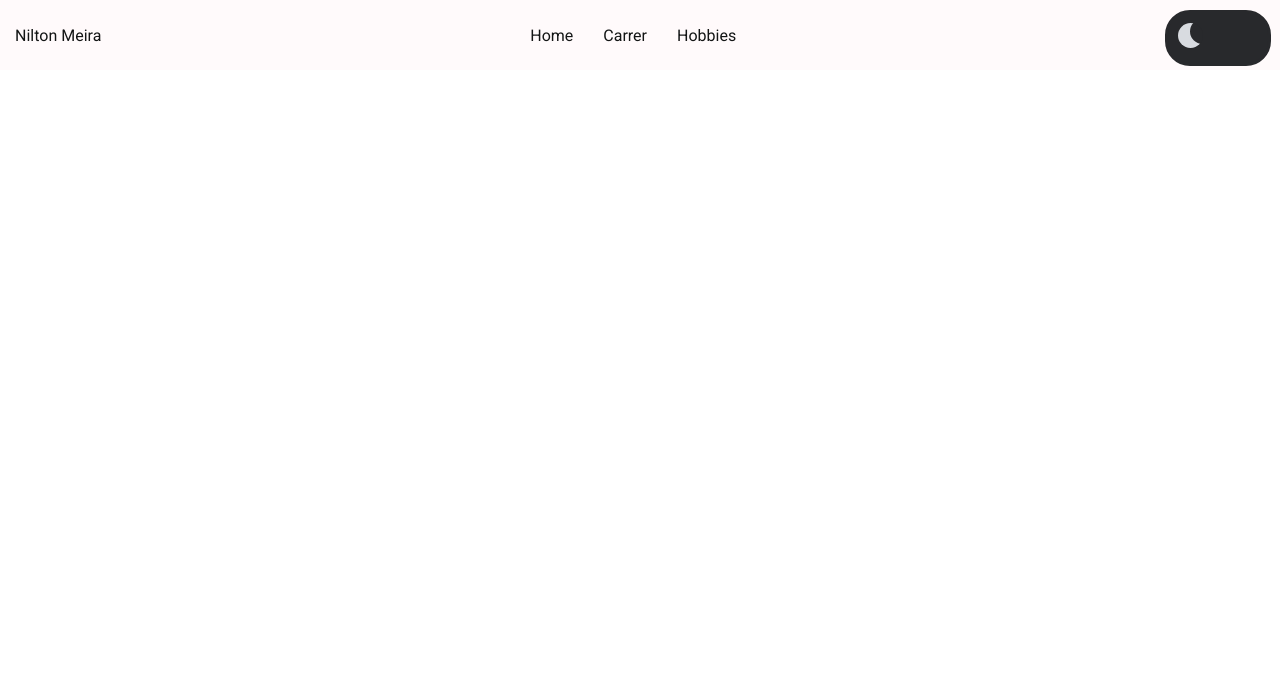
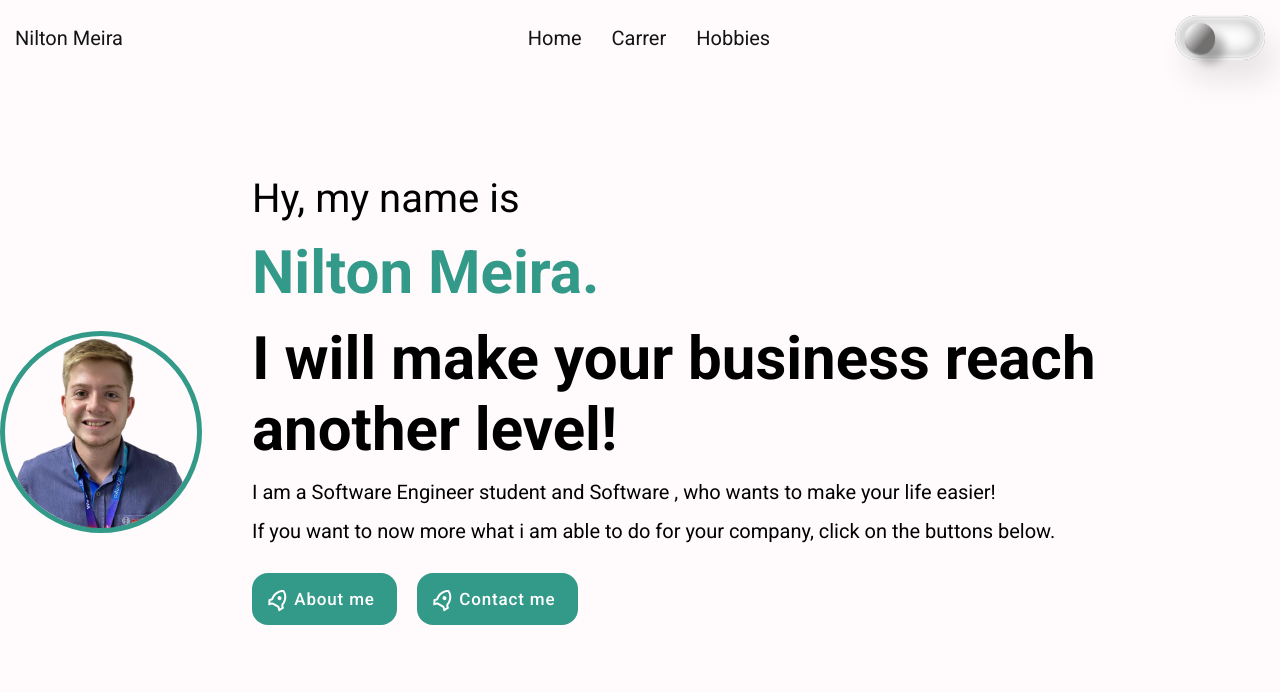
Before and after one commit to NiltonMeira/Portfolio, a plain HTML site: page index.html in a window 1280 px wide. Drawn offline with Linux system fonts and the light colour scheme.

Commit message:
Desenvolvendo pagina incial

```diff
--- a/index.html
+++ b/index.html
@@ -8,13 +8,17 @@
 
     <link rel="preconnect" href="https://fonts.googleapis.com">
     <link rel="preconnect" href="https://fonts.gstatic.com" crossorigin>
-    <link href="https://fonts.googleapis.com/css2?family=Roboto:ital,wght@0,100;0,300;0,400;0,500;0,700;0,900;1,100;1,300;1,400;1,500;1,700;1,900&display=swap" rel="stylesheet">
+    <link
+        href="https://fonts.googleapis.com/css2?family=Roboto:ital,wght@0,100;0,300;0,400;0,500;0,700;0,900;1,100;1,300;1,400;1,500;1,700;1,900&display=swap"
+        rel="stylesheet">
 
 
     <link rel="stylesheet" href="./src/css/index/index_header.css">
     <link rel="stylesheet" href="./src/css/index/index_main.css">
     <link rel="stylesheet" href="./src/css/index/index_footer.css">
     <link rel="stylesheet" href="./src/css/bootstrap/day_night.css">
+    <link rel="stylesheet" href="./src/css/bootstrap/rocket button.css">
+
 
     <script src="./src/js/script.js"></script>
 </head>
@@ -23,7 +27,7 @@
 
     <header>
         <nav class="navbar">
-            <div class="container">
+            <div class="containerMain">
                 <a href="#" class="tittle">Nilton Meira</a>
 
 
@@ -42,15 +46,59 @@
                 </div>
 
 
-                <div class="toggle-switch">
-                    <label class="switch-label">
-                      <input type="checkbox" class="checkbox">
-                      <span class="slider"></span>
+                <div class="container">
+                    <input id="checkbox" name="checkbox" type="checkbox">
+                    <label class="label" for="checkbox">
                     </label>
-                  </div>
+
+                </div>
             </div>
         </nav>
     </header>
+    <main>
+        <article class="container_main">
+            <img src="./src/img/me.png" alt="" class="me">
+            <div class="introduction">
+                <p>Hy, my name is</p>
+                <h1 class="name">Nilton Meira.</h1>
+                <h1>I will make your business reach another level!</h1>
+                <p class="description_text">I am a Software Engineer student and Software , who wants to make your life easier!</p>
+                <P class="description_text">If you want to now more what i am able to do for your company, click on the buttons below.</P>
+                <div class="container_buttons">
+                    <button>
+                        <svg
+                          height="24"
+                          width="24"
+                          viewBox="0 0 24 24"
+                          xmlns="http://www.w3.org/2000/svg"
+                        >
+                          <path d="M0 0h24v24H0z" fill="none"></path>
+                          <path
+                            d="M5 13c0-5.088 2.903-9.436 7-11.182C16.097 3.564 19 7.912 19 13c0 .823-.076 1.626-.22 2.403l1.94 1.832a.5.5 0 0 1 .095.603l-2.495 4.575a.5.5 0 0 1-.793.114l-2.234-2.234a1 1 0 0 0-.707-.293H9.414a1 1 0 0 0-.707.293l-2.234 2.234a.5.5 0 0 1-.793-.114l-2.495-4.575a.5.5 0 0 1 .095-.603l1.94-1.832C5.077 14.626 5 13.823 5 13zm1.476 6.696l.817-.817A3 3 0 0 1 9.414 18h5.172a3 3 0 0 1 2.121.879l.817.817.982-1.8-1.1-1.04a2 2 0 0 1-.593-1.82c.124-.664.187-1.345.187-2.036 0-3.87-1.995-7.3-5-8.96C8.995 5.7 7 9.13 7 13c0 .691.063 1.372.187 2.037a2 2 0 0 1-.593 1.82l-1.1 1.039.982 1.8zM12 13a2 2 0 1 1 0-4 2 2 0 0 1 0 4z"
+                            fill="currentColor"
+                          ></path>
+                        </svg>
+                        <span>About me</span>
+                      </button>
+                      <button>
+                        <svg
+                          height="24"
+                          width="24"
+                          viewBox="0 0 24 24"
+                          xmlns="http://www.w3.org/2000/svg"
+                        >
+                          <path d="M0 0h24v24H0z" fill="none"></path>
+                          <path
+                            d="M5 13c0-5.088 2.903-9.436 7-11.182C16.097 3.564 19 7.912 19 13c0 .823-.076 1.626-.22 2.403l1.94 1.832a.5.5 0 0 1 .095.603l-2.495 4.575a.5.5 0 0 1-.793.114l-2.234-2.234a1 1 0 0 0-.707-.293H9.414a1 1 0 0 0-.707.293l-2.234 2.234a.5.5 0 0 1-.793-.114l-2.495-4.575a.5.5 0 0 1 .095-.603l1.94-1.832C5.077 14.626 5 13.823 5 13zm1.476 6.696l.817-.817A3 3 0 0 1 9.414 18h5.172a3 3 0 0 1 2.121.879l.817.817.982-1.8-1.1-1.04a2 2 0 0 1-.593-1.82c.124-.664.187-1.345.187-2.036 0-3.87-1.995-7.3-5-8.96C8.995 5.7 7 9.13 7 13c0 .691.063 1.372.187 2.037a2 2 0 0 1-.593 1.82l-1.1 1.039.982 1.8zM12 13a2 2 0 1 1 0-4 2 2 0 0 1 0 4z"
+                            fill="currentColor"
+                          ></path>
+                        </svg>
+                        <span>Contact me</span>
+                      </button>
+                </div>
+            </div>
+        </article>
+    </main>
 
 
 
--- a/src/css/bootstrap/day_night.css
+++ b/src/css/bootstrap/day_night.css
@@ -1,61 +1,66 @@
-.toggle-switch {
-    position: relative;
-    width: 100px;
-    height: 50px;
-    --light: #d8dbe0;
-    --dark: #28292c;
-    --link: rgb(27, 129, 112);
-    --link-hover: rgb(24, 94, 82);
-  }
 
-  .switch-label {
-    position: absolute;
-    width: 100%;
-    height: 50px;
-    background-color: var(--dark);
-    border-radius: 25px;
-    cursor: pointer;
-    border: 3px solid var(--dark);
-  }
+.label {
+  height: 45px;
+  width: 90px;
+  background-color: #ffffff;
+  border-radius: 30px;
+  -webkit-box-shadow: inset 0 0 5px 4px rgba(255, 255, 255, 1),
+    inset 0 0 20px 1px rgba(0, 0, 0, 0.488), 10px 20px 30px rgba(0, 0, 0, 0.096),
+    inset 0 0 0 3px rgba(0, 0, 0, 0.3);
+  box-shadow: inset 0 0 5px 4px rgba(255, 255, 255, 1),
+    inset 0 0 20px 1px rgba(0, 0, 0, 0.488), 10px 20px 30px rgba(0, 0, 0, 0.096),
+    inset 0 0 0 3px rgba(0, 0, 0, 0.3);
+  display: -webkit-box;
+  display: -ms-flexbox;
+  display: flex;
+  -webkit-box-align: center;
+  -ms-flex-align: center;
+  align-items: center;
+  cursor: pointer;
+  position: relative;
+  -webkit-transition: -webkit-transform 0.4s;
+  transition: -webkit-transform 0.4s;
+  transition: transform 0.4s;
+}
 
-  .checkbox {
-    position: absolute;
-    display: none;
-  }
+.label:hover {
+  -webkit-transform: perspective(100px) rotateX(5deg) rotateY(-5deg);
+  transform: perspective(100px) rotateX(5deg) rotateY(-5deg);
+}
 
-  .slider {
-    position: absolute;
-    width: 100%;
-    height: 100%;
-    border-radius: 25px;
-    -webkit-transition: 0.3s;
-    transition: 0.3s;
-  }
+#checkbox:checked ~ .label:hover {
+  -webkit-transform: perspective(100px) rotateX(-5deg) rotateY(5deg);
+  transform: perspective(100px) rotateX(-5deg) rotateY(5deg);
+}
 
-  .checkbox:checked ~ .slider {
-    background-color: var(--light);
-  }
+#checkbox {
+  display: none;
+}
 
-  .slider::before {
-    content: "";
-    position: absolute;
-    top: 10px;
-    left: 10px;
-    width: 25px;
-    height: 25px;
-    border-radius: 50%;
-    -webkit-box-shadow: inset 12px -4px 0px 0px var(--light);
-    box-shadow: inset 12px -4px 0px 0px var(--light);
-    background-color: var(--dark);
-    -webkit-transition: 0.3s;
-    transition: 0.3s;
-  }
+#checkbox:checked ~ .label::before {
+  left: 45px;
+  background-color: #000000;
+  background-image: linear-gradient(315deg, #000000 0%, #414141 70%);
+  -webkit-transition: 0.4s;
+  transition: 0.4s;
+}
 
-  .checkbox:checked ~ .slider::before {
-    -webkit-transform: translateX(50px);
-    -ms-transform: translateX(50px);
-    transform: translateX(50px);
-    background-color: var(--dark);
-    -webkit-box-shadow: none;
-    box-shadow: none;
-  }
+.label::before {
+  position: absolute;
+  content: "";
+  height: 30px;
+  width: 30px;
+  border-radius: 50%;
+  background-color: #000000;
+  background-image: linear-gradient(
+    130deg,
+    #757272 10%,
+    #ffffff 11%,
+    #726f6f 62%
+  );
+  left: 10px;
+  -webkit-box-shadow: 0 2px 1px rgba(0, 0, 0, 0.3), 10px 10px 10px rgba(0, 0, 0, 0.3);
+  box-shadow: 0 2px 1px rgba(0, 0, 0, 0.3), 10px 10px 10px rgba(0, 0, 0, 0.3);
+  -webkit-transition: 0.4s;
+  transition: 0.4s;
+}
--- /dev/null
+++ b/src/css/bootstrap/rocket button.css
@@ -0,0 +1,33 @@
+button {
+    display: flex;
+    align-items: center;
+    font-family: inherit;
+    cursor: pointer;
+    font-weight: 500;
+    font-size: 17px;
+    padding: 0.8em 1.3em 0.8em 0.9em;
+    color: white;
+    background: rgb(51,153,137);
+  /* background: radial-gradient(circle, rgba(51,153,137,1) 41%, rgba(2,0,36,1) 100%); */
+    border: none;
+    letter-spacing: 0.05em;
+    border-radius: 16px;
+  }
+
+  button svg {
+    margin-right: 3px;
+    transform: rotate(30deg);
+    transition: transform 0.5s cubic-bezier(0.76, 0, 0.24, 1);
+  }
+
+  button span {
+    transition: transform 0.5s cubic-bezier(0.76, 0, 0.24, 1);
+  }
+
+  button:hover svg {
+    transform: translateX(5px) rotate(90deg);
+  }
+
+  button:hover span {
+    transform: translateX(7px);
+  }
--- a/src/css/index/index_header.css
+++ b/src/css/index/index_header.css
@@ -1,4 +1,4 @@
-:root{
+:root {
     --header_bg_color: #2B2C28;
     --main_bg_color: #FFFAFB;
     --main_color: #339989;
@@ -7,49 +7,84 @@
     --header_input_color: #FFFAFB;
 }
 
-*{
+* {
     margin: 0;
     padding: 0;
     font-family: "Roboto", sans-serif;
 }
+header{
+    height: 8vh;
+    background-color: var(--main_bg_color);
+}
 
+main{
+    background-color: var(--main_bg_color);
+}
 
-
-.container{
+.containerMain {
     display: flex;
-    flex-wrap: nowrap;
-
-    width: 100%;
-
     justify-content: space-between;
     align-items: center;
-
-    padding-top: 10px;
-    padding-bottom: 10px;
-
-    background-color: var(--main_bg_color);
-    color: var(--input_color);
-
-
+    font-size: 20px;
+    padding: 15px;
 
 }
 
-.navbar-nav{
+.navbar-nav {
     display: flex;
     gap: 30px;
     list-style: none;
     text-decoration: none;
 }
 
-a{
+a {
     text-decoration: none;
     color: var(--input_color);
 }
 
-.toggle-switch{
-    margin-right: 15px;
+.name {
+    color: var(--main_color);
 }
 
-.tittle{
-    margin-left: 15px;
+.container_main {
+    width: 100%;
+    height: 92vh;
+
+    display: flex;
+    justify-content: center;
+    align-items: center;
+
+
+    gap: 50px;
+    padding-bottom: 70px;
+
 }
+
+.introduction {
+    display: flex;
+    justify-content: center;
+    flex-direction: column;
+    gap: 15px;
+    font-size: 40px;
+    padding-bottom: 8vh;
+}
+
+.container_buttons{
+    display: flex;
+    gap: 20px;
+
+    margin-top: 15px;
+
+}
+
+.description_text{
+    font-size: 20px;
+}
+
+.me{
+    width: 15%;
+
+    border-radius: 100%;
+    border: 5px var(--main_color) solid;
+
+}
```
Also changed, not shown: src/img/me.jpg (added), src/img/me.png (added).
